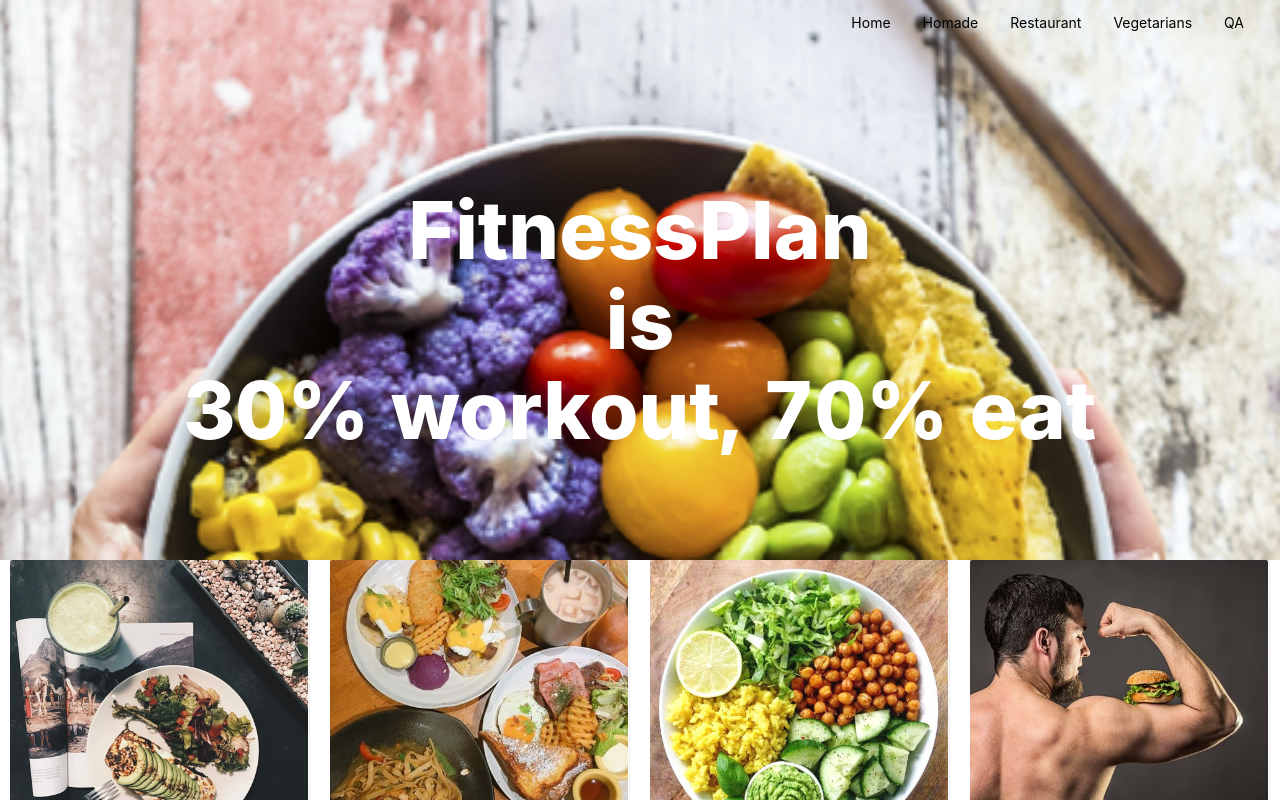
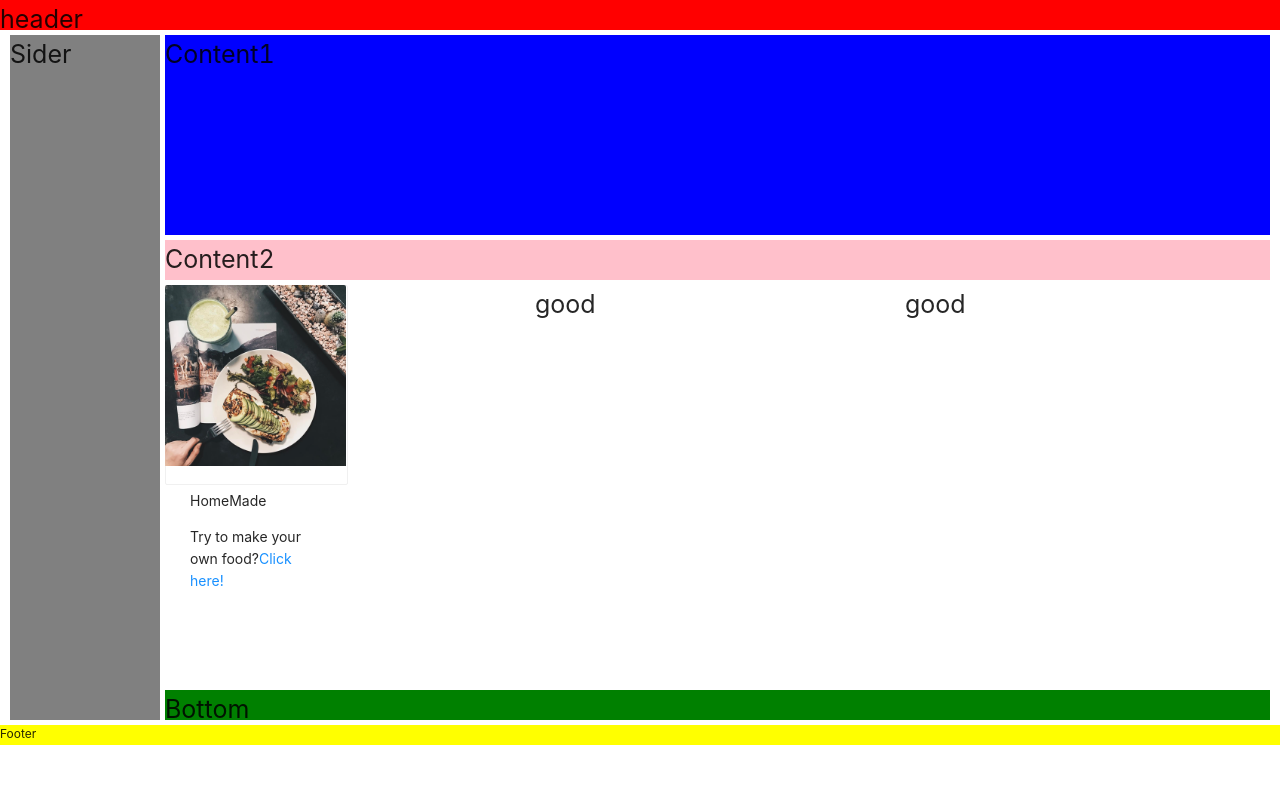
Before and after one commit to b6i0l5l/FoodPlan, a React (Create React App) app: page / in a window 1280 px wide. Shown: the top 800 px of the page. Built offline with nearby package versions, Linux system fonts and the light colour scheme.

Commit message:
b6i0l5l commit
homemade layout

```diff
--- a/src/App.css
+++ b/src/App.css
@@ -4,147 +4,93 @@
   width: 100vw;
   font-size: 25px;
   display: grid;
-  grid-template-columns: 1fr 1fr 1fr 1fr;
-  grid-template-rows: 160px 50% 1fr 20px;
+  grid-template-columns: 5px 150px 1fr 1fr 1fr 5px;
+  grid-template-rows: 30px 200px 40px 50% 30px 20px;
   position: absolute;
+  grid-gap: 5px;
 }
 .Header{
-  color: black;
   background-color: Red;
   grid-column-start:1;
-  grid-column-end:5;
+  grid-column-end:7;
   grid-row-start:1;
   grid-row-end:2;
-  justify-self:right;
-  margin-right: 20px;
-}
-.ant-btn-link > span{
-  color:black;
 }
 .Content1{
-  background-color: white;
-  grid-column-start:1;
-  grid-column-end:5;
-  grid-row-start:1;
+  background-color: blue;
+  grid-column-start:3;
+  grid-column-end:6;
+  grid-row-start:2;
   grid-row-end:3;
-  background-image: url("/content2.png");
-  background-repeat: no-repeat;
-  background-size: 100%;
 }
-.Content21{
-  /* background-color:lightblue; */
-  grid-column-start:1;
-  grid-column-end:2;
+.Content2{
+  background-color: pink;
+  grid-column-start:3;
+  grid-column-end:6;
   grid-row-start:3;
   grid-row-end:4;
 }
-.Slogan{
-  grid-column-start:1;
-  grid-column-end:5;
-  grid-row-start:2;
-  grid-row-end:3;
-  align-self:  center;
-  justify-self: center;
+.Content3{
+  background-color: lightblue;
+  grid-column-start:3;
+  grid-column-end:6;
+  grid-row-start:4;
+  grid-row-end:5;
 }
-.Slogan > p{
-  color:white;
-  font-weight: 800;
-  font-size: 80px;
-  line-height: 10px;
-  text-align: center;
+.Image{
+  max-width: 50%;
+  max-height: 50%;
+  margin-left: 10px;
+  margin-right: 10px;
+  font-weight: bold;
+  line-height: 1px;
 }
-
-.Content22{
-  /* background-color:red; */
-  grid-column-start:2;
-  grid-column-end:3;
-  grid-row-start:3;
-  grid-row-end:4;
+.ant-card-bordered{
+  width:50% !important;
+  height:50% !important;
 }
-.Content23{
-  /* background-color:pink; */
+.Image1{
   grid-column-start:3;
   grid-column-end:4;
-  grid-row-start:3;
-  grid-row-end:4;
+  grid-row-start:4;
+  grid-row-end:5;
 }
-.Content24{
-  /* background-color:green; */
+.Image2{
   grid-column-start:4;
   grid-column-end:5;
-  grid-row-start:3;
-  grid-row-end:4;
+  grid-row-start:4;
+  grid-row-end:5;
+}
+.Image3{
+  grid-column-start:5;
+  grid-column-end:6;
+  grid-row-start:4;
+  grid-row-end:5;
 }
 .ant-card-cover{
   max-width: 100%;
   margin-left: 20px;
 }
-
-.Image{
-  max-width: 100%;
-  max-height: 100%;
-  margin-left: 10px;
-  margin-right: 10px;
-  font-weight: bold;
-  line-height: 1px;
+.Sider{
+  background-color:gray;
+  grid-column-start:2;
+  grid-column-end:3;
+  grid-row-start:2;
+  grid-row-end:6;
 }
-.ant-card{
-  color:black !important;
-  line-height: 1 !important;
-  margin-top: 10px;
-}
-
-.Image1-Title > p{
-  color:#0000FF;
-  font-weight: bold;
-  font-size: 20px;
-  line-height: 1px;
-}
-.Image1-Title > a{
-  color:black;
-  text-decoration: underline;
-  font-weight: normal;
-}
-
-.Image2-Title > p{
-  color:#DC143C;
-  font-weight: bold;
-  font-size: 20px;
-  line-height: 1px;
-}
-.Image2-Title > a{
-  color:black;
-  text-decoration: underline;
-  font-weight: normal;
-}
-.Image3-Title > p{
-  color:#FF8C00;
-  font-weight: bold;
-  font-size: 20px;
-  line-height: 1px;
-}
-.Image3-Title > a{
-  color:black;
-  text-decoration: underline;
-  font-weight: normal;
-}
-.Image4-Title > p{
-  color:DarkMagenta;
-  font-weight: bold;
-  font-size: 20px;
-  line-height: 1px;
-}
-.Image4-Title > a{
-  color:black;
-  text-decoration: underline;
-  font-weight: normal;
+.Bottom{
+  background-color:green;
+  grid-column-start:3;
+  grid-column-end:6;
+  grid-row-start:5;
+  grid-row-end:6;
 }
 .Footer{
-  background-color: white;
+  background-color: yellow;
   grid-column-start:1;
-  grid-column-end:5;
-  grid-row-start:4;
-  grid-row-end:5;
+  grid-column-end:7;
+  grid-row-start:6;
+  grid-row-end:7;
   font-size: 12px;
-  text-align: center;
+
 }
--- a/src/App.js
+++ b/src/App.js
@@ -12,31 +12,15 @@ class FoodPlan extends Component{
     return (
       <div class = "Container">
         <div class = "Header">
-          <Button type="link" class = "ant-btn-link">
-            Home
-          </Button>
-          <Button type="link" class = "ant-btn-link">
-            Homade
-          </Button>
-          <Button type="link" class = "ant-btn-link">
-            Restaurant
-          </Button>
-          <Button type="link" class = "ant-btn-link">
-            Vegetarians
-          </Button>
-          <Button type="link" class = "ant-btn-link">
-            QA
-          </Button>
+          header
         </div>
         <div class = "Content1">
+          Content1
         </div>
-        <div class = "Slogan">
-          <p>FitnessPlan</p>
-          <p>is</p>
-          <p>30% workout, 70% eat</p>
+        <div class = "Content2">
+          Content2
         </div>
-        <div class = "Content21">
-          <div class = "Image">
+        <div class="Image1">
           <Card
             class = "ant-card-cover"
             cover={<img alt="example" src="homemade.png" />}
@@ -50,60 +34,19 @@ class FoodPlan extends Component{
             </div>
           </Card>
         </div>
+        <div class="Image2">
+          good
         </div>
-        <div class = "Content22">
-          <div class = "Image">
-            <div class = "ant-card">
-              <Card
-                class = "ant-card-cover"
-                cover={<img alt="example" src="Restaurant.jpg" />}
-              >
-                <div class = "Image2-Title">
-                  <p>Restaurant</p>
-                  <p1>Are you a foodie?</p1>
-                  <a>
-                    Click here!
-                  </a>
+        <div class="Image3">
+          good
         </div>
-              </Card>
+
+
+        <div class = "Sider">
+          Sider
         </div>
-          </div>
-        </div>
-        <div class = "Content23">
-          <div class = "Image">
-            <div class = "ant-card">
-              <Card
-                class = "ant-card-cover"
-                cover={<img alt="example" src="vegetarian.jpeg" />}
-              >
-                <div class = "Image3-Title">
-                  <p>Vegetarians</p>
-                  <p1>Hi, I'm Vegan.</p1>
-                  <a>
-                    Click here!
-                  </a>
-                </div>
-              </Card>
-            </div>
-          </div>
-        </div>
-        <div class = "Content24">
-          <div class = "Image">
-            <div class = "ant-card">
-              <Card
-                class = "ant-card-cover"
-                cover={<img alt="example" src="QA.jpg" />}
-              >
-                <div class = "Image4-Title">
-                  <p>QA</p>
-                  <p1>Questions for your meal?</p1>
-                  <a>
-                    Click here!
-                  </a>
-                </div>
-              </Card>
-            </div>
-          </div>
+        <div class = "Bottom">
+          Bottom
         </div>
         <div class = "Footer">
           Footer
--- /dev/null
+++ b/src/Home.css
@@ -0,0 +1,150 @@
+.Container{
+  background-color: white;
+  height: 100vh;
+  width: 100vw;
+  font-size: 25px;
+  display: grid;
+  grid-template-columns: 1fr 1fr 1fr 1fr;
+  grid-template-rows: 160px 50% 1fr 20px;
+  position: absolute;
+}
+.Header{
+  color: black;
+  background-color: Red;
+  grid-column-start:1;
+  grid-column-end:5;
+  grid-row-start:1;
+  grid-row-end:2;
+  justify-self:right;
+  margin-right: 20px;
+}
+.ant-btn-link > span{
+  color:black;
+}
+.Content1{
+  background-color: white;
+  grid-column-start:1;
+  grid-column-end:5;
+  grid-row-start:1;
+  grid-row-end:3;
+  background-image: url("/content2.png");
+  background-repeat: no-repeat;
+  background-size: 100%;
+}
+.Content21{
+  /* background-color:lightblue; */
+  grid-column-start:1;
+  grid-column-end:2;
+  grid-row-start:3;
+  grid-row-end:4;
+}
+.Slogan{
+  grid-column-start:1;
+  grid-column-end:5;
+  grid-row-start:2;
+  grid-row-end:3;
+  align-self:  center;
+  justify-self: center;
+}
+.Slogan > p{
+  color:white;
+  font-weight: 800;
+  font-size: 80px;
+  line-height: 10px;
+  text-align: center;
+}
+
+.Content22{
+  /* background-color:red; */
+  grid-column-start:2;
+  grid-column-end:3;
+  grid-row-start:3;
+  grid-row-end:4;
+}
+.Content23{
+  /* background-color:pink; */
+  grid-column-start:3;
+  grid-column-end:4;
+  grid-row-start:3;
+  grid-row-end:4;
+}
+.Content24{
+  /* background-color:green; */
+  grid-column-start:4;
+  grid-column-end:5;
+  grid-row-start:3;
+  grid-row-end:4;
+}
+.ant-card-cover{
+  max-width: 100%;
+  margin-left: 20px;
+}
+
+.Image{
+  max-width: 100%;
+  max-height: 100%;
+  margin-left: 10px;
+  margin-right: 10px;
+  font-weight: bold;
+  line-height: 1px;
+}
+.ant-card{
+  color:black !important;
+  line-height: 1 !important;
+  margin-top: 10px;
+}
+
+.Image1-Title > p{
+  color:#0000FF;
+  font-weight: bold;
+  font-size: 20px;
+  line-height: 1px;
+}
+.Image1-Title > a{
+  color:black;
+  text-decoration: underline;
+  font-weight: normal;
+}
+
+.Image2-Title > p{
+  color:#DC143C;
+  font-weight: bold;
+  font-size: 20px;
+  line-height: 1px;
+}
+.Image2-Title > a{
+  color:black;
+  text-decoration: underline;
+  font-weight: normal;
+}
+.Image3-Title > p{
+  color:#FF8C00;
+  font-weight: bold;
+  font-size: 20px;
+  line-height: 1px;
+}
+.Image3-Title > a{
+  color:black;
+  text-decoration: underline;
+  font-weight: normal;
+}
+.Image4-Title > p{
+  color:DarkMagenta;
+  font-weight: bold;
+  font-size: 20px;
+  line-height: 1px;
+}
+.Image4-Title > a{
+  color:black;
+  text-decoration: underline;
+  font-weight: normal;
+}
+.Footer{
+  background-color: white;
+  grid-column-start:1;
+  grid-column-end:5;
+  grid-row-start:4;
+  grid-row-end:5;
+  font-size: 12px;
+  text-align: center;
+}
```
Also changed, not shown: src/Home.js (added, +117 -0 lines). Lines whose indentation alone changed are shown as unchanged.
